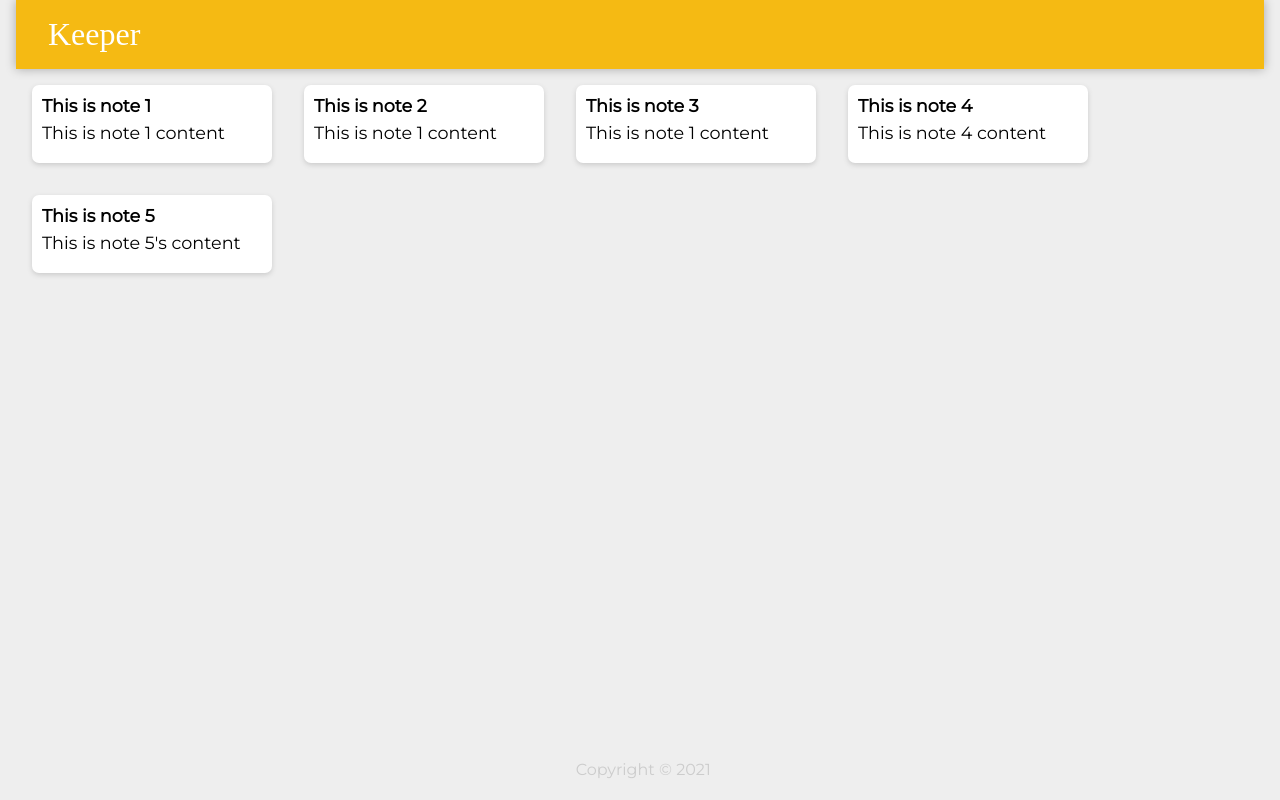
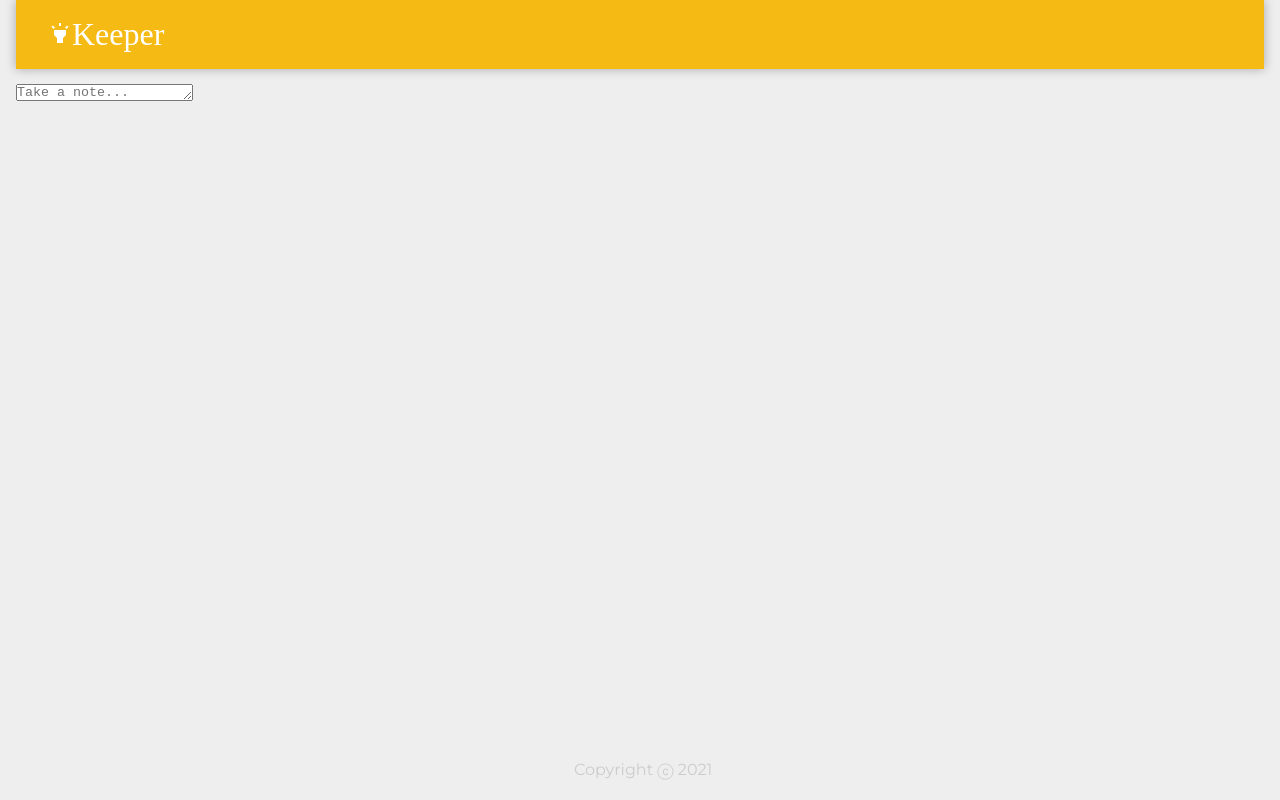
Before and after one commit to IAmMaulik/Keeper, a React (Create React App) app: page / in a window 1280 px wide. Built offline with nearby package versions, Linux system fonts and the light colour scheme; a web font is replaced by a local one.

Commit message:
Finished work on the induvidual components

```diff
--- a/src/components/App.jsx
+++ b/src/components/App.jsx
@@ -1,24 +1,44 @@
-import React from "react";
+import React, { useState } from "react";
 import Header from "./Header";
 import Footer from "./Footer";
 import Note from "./Note";
-import notes from "../notes";
+import CreateArea from "./CreateArea";
 
-const App = () => {
+function App() {
+  const [notes, setNotes] = useState([]);
+
+  function addNote(newNote) {
+    setNotes((prevNotes) => {
+      return [...prevNotes, newNote];
+    });
+  }
+
+  function deleteNote(id) {
+    setNotes((prevNotes) => {
+      return prevNotes.filter((noteItem, index) => {
+        return index !== id;
+      });
+    });
+  }
+
   return (
     <div>
       <Header />
-      {notes.map((note) => {
+      <CreateArea onAdd={addNote} />
+      {notes.map((noteItem, index) => {
         return (
           <Note
-            key={note.key}
-            title={note.title}
-            content={note.content}
+            key={index}
+            id={index}
+            title={noteItem.title}
+            content={noteItem.content}
+            onDelete={deleteNote}
           />
         );
       })}
       <Footer />
     </div>
   );
-};
+}
+
 export default App;
--- /dev/null
+++ b/src/components/CreateArea.jsx
@@ -0,0 +1,68 @@
+import React, { useState } from "react";
+import AddIcon from "@material-ui/icons/Add";
+import Fab from "@material-ui/core/Fab";
+import Zoom from "@material-ui/core/Zoom";
+
+function CreateArea(props) {
+  const [isExpanded, setExpanded] = useState(false);
+
+  const [note, setNote] = useState({
+    title: "",
+    content: "",
+  });
+
+  function handleChange(event) {
+    const { name, value } = event.target;
+
+    setNote((prevNote) => {
+      return {
+        ...prevNote,
+        [name]: value,
+      };
+    });
+  }
+
+  function submitNote(event) {
+    props.onAdd(note);
+    setNote({
+      title: "",
+      content: "",
+    });
+    event.preventDefault();
+  }
+
+  function expand() {
+    setExpanded(true);
+  }
+
+  return (
+    <div>
+      <form className="create-note">
+        {isExpanded && (
+          <input
+            name="title"
+            onChange={handleChange}
+            value={note.title}
+            placeholder="Title"
+          />
+        )}
+
+        <textarea
+          name="content"
+          onClick={expand}
+          onChange={handleChange}
+          value={note.content}
+          placeholder="Take a note..."
+          rows={isExpanded ? 3 : 1}
+        />
+        <Zoom in={isExpanded}>
+          <Fab onClick={submitNote}>
+            <AddIcon />
+          </Fab>
+        </Zoom>
+      </form>
+    </div>
+  );
+}
+
+export default CreateArea;
--- a/src/components/Footer.jsx
+++ b/src/components/Footer.jsx
@@ -1,13 +1,12 @@
 import React from "react";
 
-const currentDate = new Date().getFullYear();
-
-const Footer = () => {
+function Footer() {
+  const year = new Date().getFullYear();
   return (
     <footer>
-      <p>Copyright &copy; {currentDate}</p>
+      <p>Copyright ⓒ {year}</p>
     </footer>
   );
-};
+}
 
 export default Footer;
--- a/src/components/Header.jsx
+++ b/src/components/Header.jsx
@@ -1,11 +1,15 @@
 import React from "react";
+import HighlightIcon from "@material-ui/icons/Highlight";
 
-const Header = () => {
+function Header() {
   return (
     <header>
-      <h1>Keeper</h1>
+      <h1>
+        <HighlightIcon />
+        Keeper
+      </h1>
     </header>
   );
-};
+}
 
 export default Header;
--- a/src/components/Note.jsx
+++ b/src/components/Note.jsx
@@ -1,12 +1,20 @@
 import React from "react";
+import DeleteIcon from "@material-ui/icons/Delete";
 
-const Note = (props) => {
+function Note(props) {
+  function handleClick() {
+    props.onDelete(props.id);
+  }
+
   return (
     <div className="note">
       <h1>{props.title}</h1>
       <p>{props.content}</p>
+      <button onClick={handleClick}>
+        <DeleteIcon />
+      </button>
     </div>
   );
-};
+}
 
 export default Note;
```
